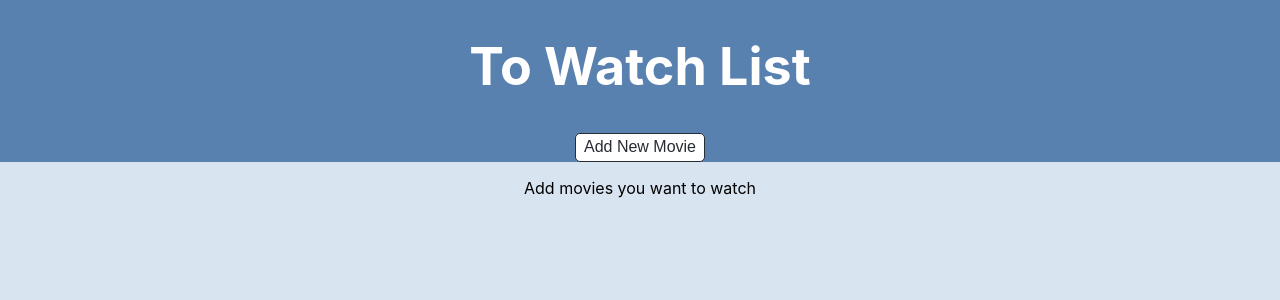
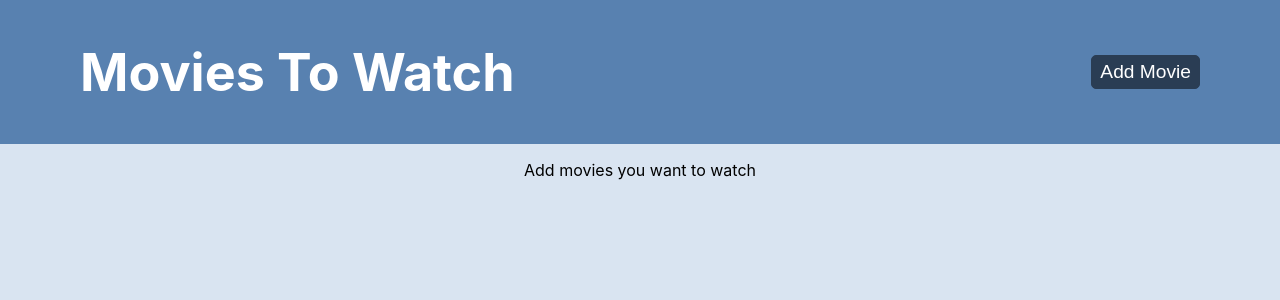
Before and after one commit to kaur0764/mad9135-p1-react-crud, a React (Create React App) app: page / in a window 1280 px wide. Shown: the top 300 px of the page. Built offline with nearby package versions, Linux system fonts and the light colour scheme.

Commit message:
Edit the css

```diff
--- a/src/App.css
+++ b/src/App.css
@@ -23,12 +23,15 @@
 .App-header {
   background-color: var(--color-primary);
   min-height: 10vh;
-  display: flex;
-  flex-direction: column;
-  align-items: center;
-  justify-content: center;
+  padding: 1.5rem 5rem;
+  padding-top: 2.5rem;
   font-size: calc(10px + 2vmin);
-  color: white
+  color: white;
+}
+
+.App-header h1{
+  margin: 0;
+  margin-bottom: 1rem;
 }
 
 .App-link {
@@ -47,3 +50,12 @@
 body{
   background-color:var(--color-primary-light)
 }
+
+@media only screen and (min-width: 35em) {
+  .App-header {
+    display: flex;
+    align-items: center;
+    justify-content: space-between;
+    gap: 1rem;
+  }
+}
--- a/src/components/AppHeader/AppHeader.js
+++ b/src/components/AppHeader/AppHeader.js
@@ -8,8 +8,8 @@ function AppHeader() {
   return (
     <>
       <header className="App-header">
-        <h1>To Watch List</h1>
-        <button onClick={() => navigate("/newmovie")}>Add New Movie</button>
+        <h1>Movies To Watch</h1>
+        <button onClick={() => navigate("/newmovie")}>Add Movie</button>
       </header>
     </>
   );
--- a/src/components/AppHeader/appHeader.css
+++ b/src/components/AppHeader/appHeader.css
@@ -1,8 +1,15 @@
 header button {
-  color: #282c34;
-  font-size: 1rem;
-  background-color: #fff;
-  border: 1px solid #282c34;
+  color: #fff;
+  font-size: 1.2rem;
+  background-color: var(--color-primary-darker);
+  border: 1px solid var(--color-primary-darker);
   border-radius: 5px;
   padding: 0.3rem 0.5rem;
+  margin-bottom: 1rem;
 }
+
+header button:hover,
+header button:active{
+    color: var(--color-primary-darker);
+    background-color:var(--color-primary-light);
+}
--- a/src/components/ListItem/ListItem.js
+++ b/src/components/ListItem/ListItem.js
@@ -29,9 +29,8 @@ function ListItem({ movie }) {
       return (
         <li className="listItem">
           <div className="listDetails">
-            <p className="movieName">
-              {movie.name} ({movie.year})
-            </p>
+            <p className="movieName">{movie.name}</p>
+            <p>{movie.year}</p>
             <p>{movie.genre}</p>
             <p>{rating}</p>
           </div>
--- a/src/components/ListItem/listItem.css
+++ b/src/components/ListItem/listItem.css
@@ -9,13 +9,15 @@
 
 .listItem{
   display: flex;
-  margin: 1.5rem;
   justify-content: space-between;
   align-items: center;
+  margin: 1.5rem auto;
   padding: 1rem;
   border-radius: 1rem;
   box-shadow: var(--shadow-elevation-medium);
   background-color: #fff;
+  max-width: 56rem;
+  min-width: 18rem;
 }
 
 .listDetails{
@@ -32,7 +34,12 @@
 
 .movieName{
   font-size: 1.5rem;
-  color: var(--color-primary-darker)
+  color: var(--color-primary-darker);
+  text-align: left;
+  max-width: min(calc(70vw - 4rem), 48rem);
+  white-space: nowrap;
+  text-overflow: ellipsis;
+  overflow: hidden;
 }
 
 .listButtons{
--- a/src/components/ListView/ListView.js
+++ b/src/components/ListView/ListView.js
@@ -2,6 +2,7 @@ import React from "react";
 import { useList } from "../../context/ListContext";
 import ListItem from "../ListItem/ListItem";
 import DeleteDialog from "../DeleteDialog/DeleteDialog";
+import "./listView.css";
 
 function ListView() {
   const [list, setList] = useList();
--- /dev/null
+++ b/src/components/ListView/listView.css
@@ -0,0 +1,3 @@
+ul{
+  padding: 0.5rem 1.5rem;
+}
```
